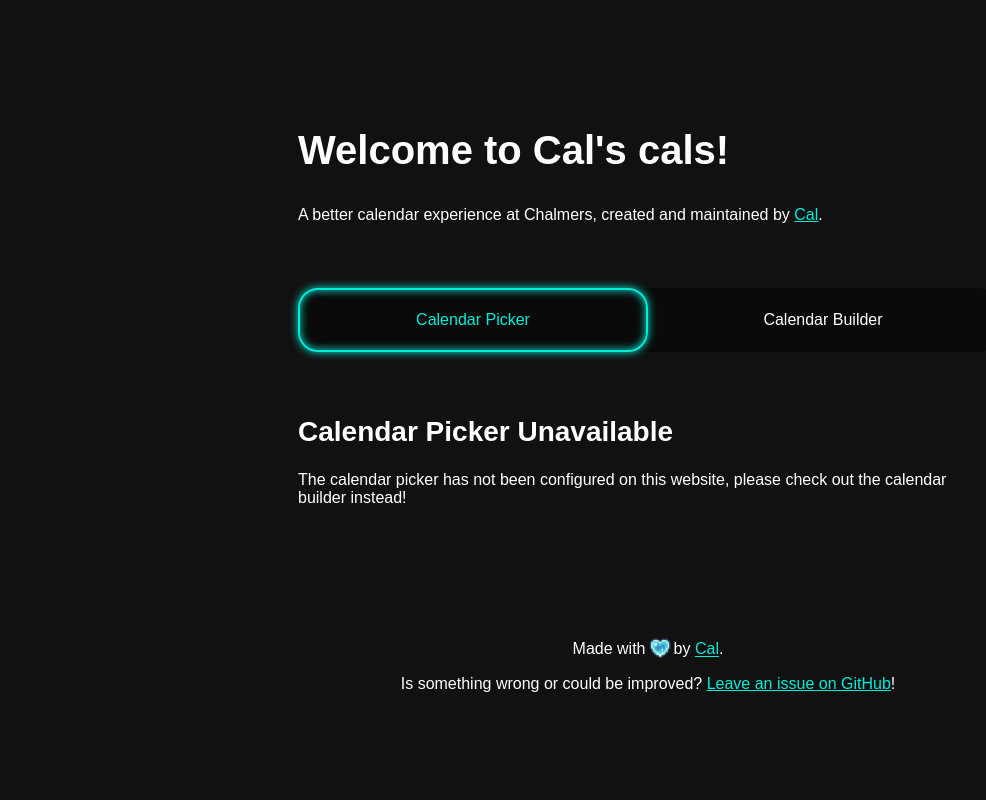
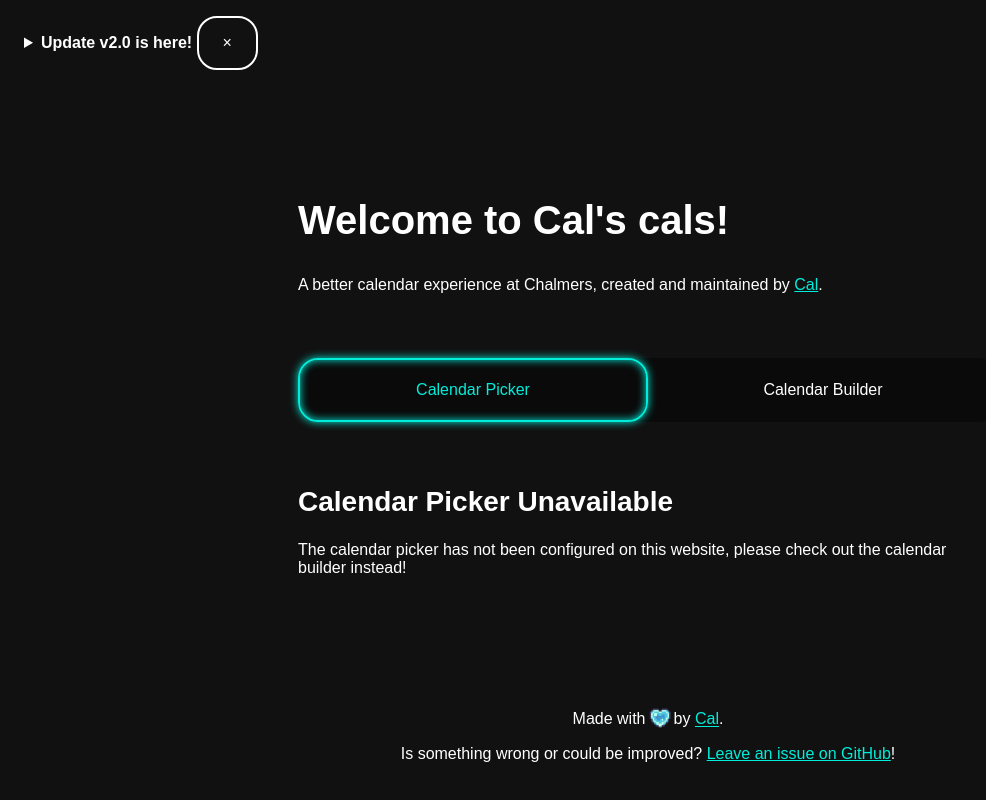
Before and after one commit to olillin/cals-cals, a Next.js app: page / in a window 1280 px wide. Shown: the whole page, without its empty margins (0-986 px from the left). Built offline with nearby package versions, Linux system fonts and the light colour scheme.

Commit message:
Add update notice

```diff
--- a/app/(pages)/layout.tsx
+++ b/app/(pages)/layout.tsx
@@ -1,4 +1,5 @@
 import PageNavivgation from '@/app/ui/PageNavigation'
+import UpdateNotice from '@/app/ui/UpdateNotice'
 import type { Metadata, Viewport } from 'next'
 import './globals.css'
 
@@ -47,6 +48,7 @@ export default function RootLayout({
     return (
         <html lang="en">
             <body className="antialiased">
+                <UpdateNotice />
                 <main>
                     <section className="introduction">
                         <h1>Welcome to Cal&apos;s cals!</h1>
--- /dev/null
+++ b/app/ui/UpdateNotice.tsx
@@ -0,0 +1,27 @@
+'use client'
+
+import { useState } from 'react'
+
+export default function UpdateNotice() {
+    const title = 'Update v2.0 is here!'
+    const body =
+        "Cal's cals has been rewritten using Next.js finally ending the feature freeze. Expect new exciting features soon!"
+
+    const [hidden, setHidden] = useState(false)
+
+    if (hidden) {
+        return null
+    }
+
+    return (
+        <details className="update-notice">
+            <summary>
+                {title}{' '}
+                <button className="hideButton" onClick={() => setHidden(true)}>
+                    ×
+                </button>
+            </summary>
+            <p>{body}</p>
+        </details>
+    )
+}
```
Also changed, not shown: tsconfig.json (+3 -11 lines).
